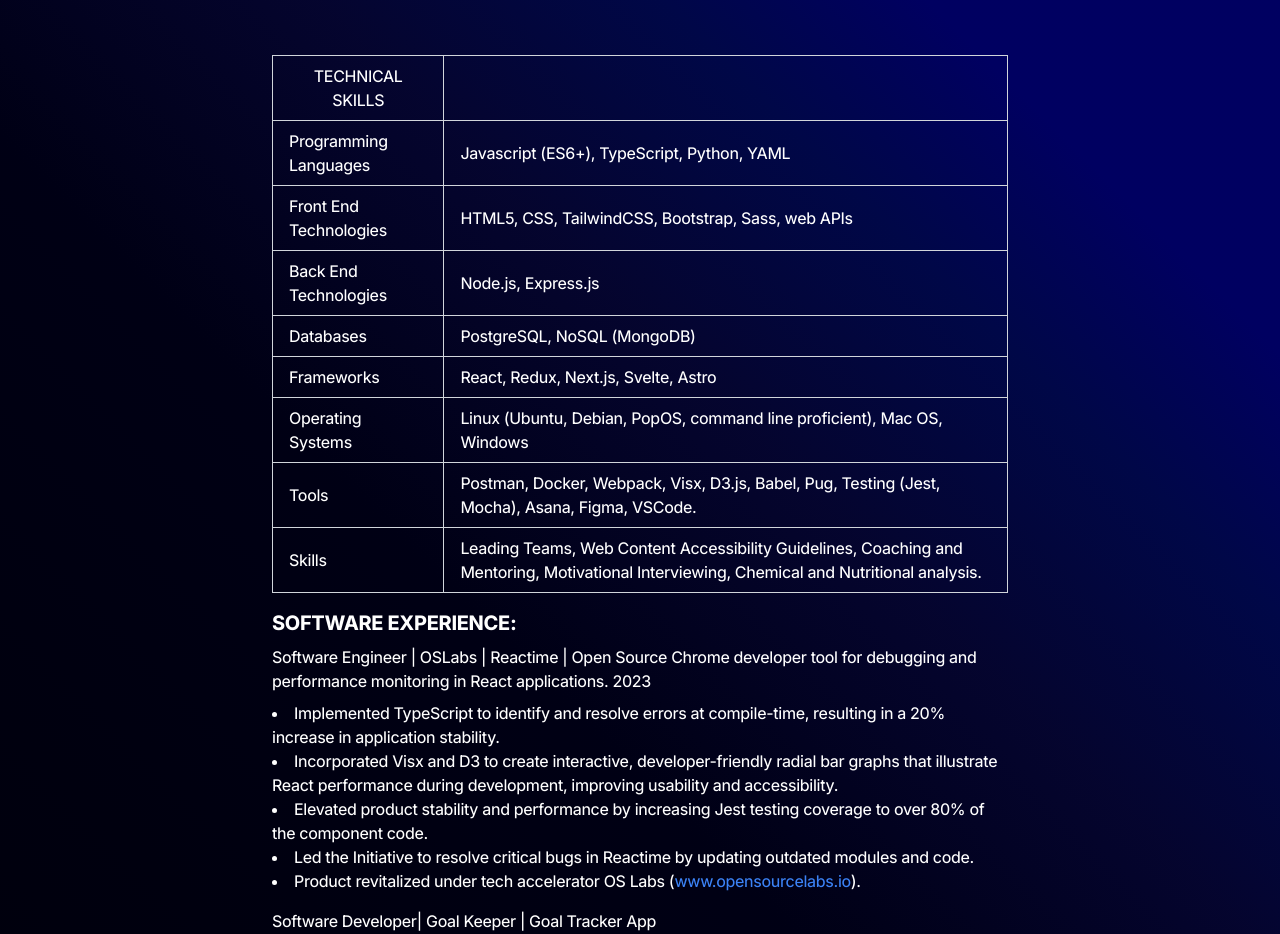
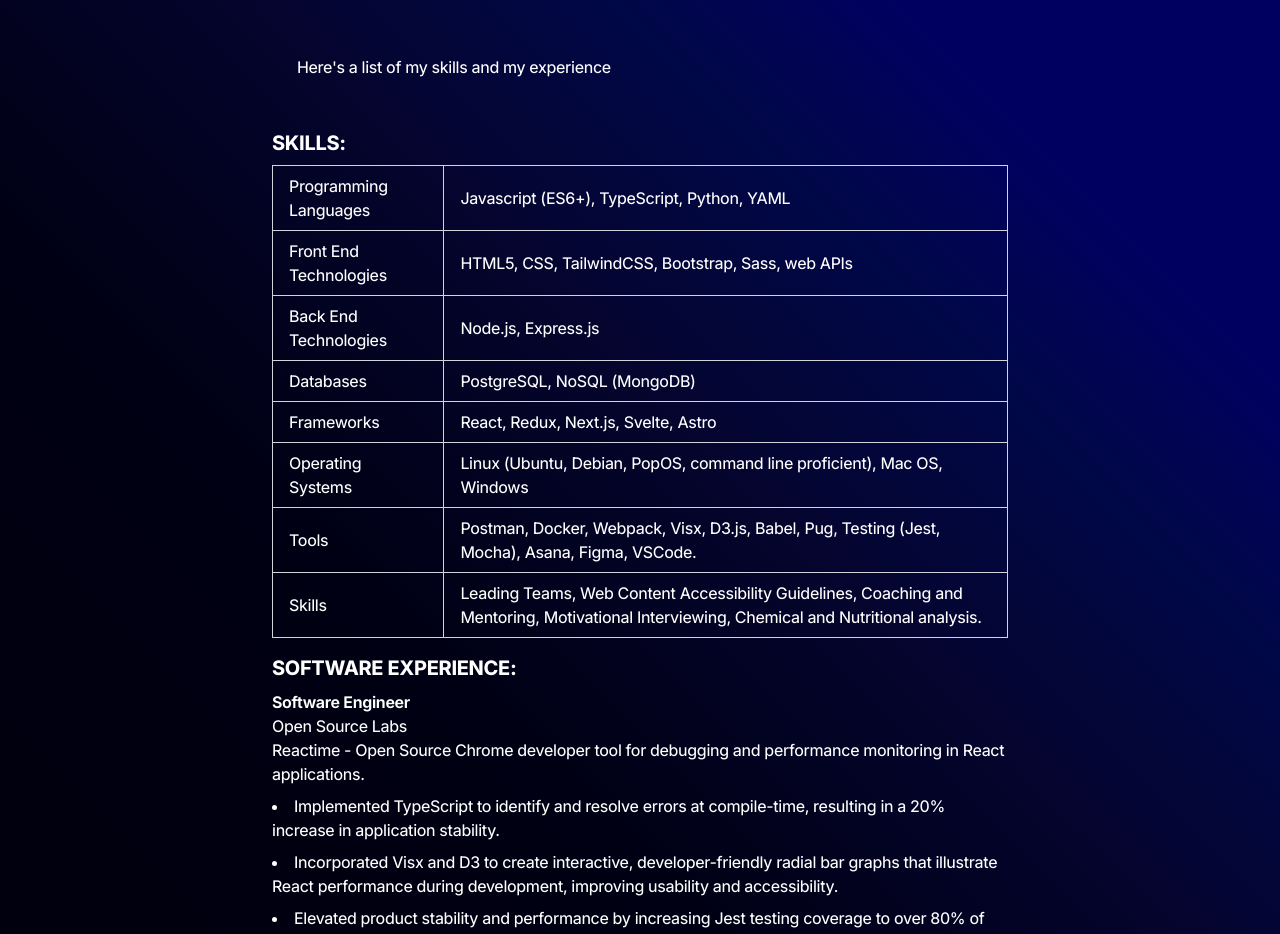
Before and after one commit to ElDuke717/personal-landing, a Next.js app: page /experience in a window 1280 px wide. Shown: the part 180-1114 px from the top of the page. Built offline with nearby package versions, Linux system fonts and the light colour scheme.

Commit message:
adjust horizontal bar styling, experience page

```diff
--- a/src/app/experience/page.tsx
+++ b/src/app/experience/page.tsx
@@ -18,17 +18,20 @@
           GitHub{" "}
         </a>
       </p> */}
-
       {/* <h2 className="text-xl font-bold mb-2">SKILLS:</h2> */}
       <div className="mb-4">
+        <p className="text-left max-w-[600px]  ml-[25px] mb-[50px]">
+          Here's a list of my skills and my experience
+        </p>
+        <h2 className="text-xl font-bold mb-2">SKILLS:</h2>
         <table className="border-collapse border border-gray-300">
           <thead>
-            <tr>
+            {/* <tr>
               <th className="border border-gray-300 px-4 py-2">
                 TECHNICAL SKILLS
               </th>
               <th className="border border-gray-300 px-4 py-2"> </th>
-            </tr>
+            </tr> */}
           </thead>
           <tbody>
             <tr>
@@ -94,32 +97,32 @@
           </tbody>
         </table>
       </div>
-
       <h2 className="text-xl font-bold mb-2">SOFTWARE EXPERIENCE:</h2>
+      <h3>Software Engineer</h3>
       <p className="mb-2">
-        Software Engineer | OSLabs | Reactime | Open Source Chrome developer
-        tool for debugging and performance monitoring in React applications.
-        2023
+        Open Source Labs <br />
+        Reactime - Open Source Chrome developer tool for debugging and
+        performance monitoring in React applications.
       </p>
       <ul className="list-disc list-inside mb-4">
-        <li>
+        <li className="mb-2">
           Implemented TypeScript to identify and resolve errors at compile-time,
           resulting in a 20% increase in application stability.
         </li>
-        <li>
+        <li className="mb-2">
           Incorporated Visx and D3 to create interactive, developer-friendly
           radial bar graphs that illustrate React performance during
           development, improving usability and accessibility.
         </li>
-        <li>
+        <li className="mb-2">
           Elevated product stability and performance by increasing Jest testing
           coverage to over 80% of the component code.
         </li>
-        <li>
+        <li className="mb-2">
           Led the Initiative to resolve critical bugs in Reactime by updating
           outdated modules and code.
         </li>
-        <li>
+        <li className="mb-2">
           Product revitalized under tech accelerator OS Labs (
           <a
             className="text-blue-500 hover:underline"
@@ -130,10 +133,13 @@
           ).
         </li>
       </ul>
-
-      <p className="mb-2">Software Developer| Goal Keeper | Goal Tracker App</p>
+      <h3>Software Developer</h3>
+      <p className="mb-2">
+        Goal Keeper <br />
+        Goal Tracker App
+      </p>
       <ul className="list-disc list-inside mb-4">
-        <li>
+        <li className="mb-2">
           Implemented React library to construct a responsive front-end with UI
           components to collect and store user goals.
         </li>
@@ -142,7 +148,6 @@
           query response time and refined overall product performance.
         </li>
       </ul>
-
       <p className="mb-2">
         Software Developer | StyleGPT | AI - assisted styling tool for
         developers
@@ -157,7 +162,6 @@
           operational efficiency.
         </li>
       </ul>
-
       <h2 className="text-xl font-bold mb-2">CAREER EXPERIENCE:</h2>
       <p className="mb-1">
         Health Coach and Personal Trainer | Self Employed | Helped middle-aged
@@ -175,7 +179,6 @@
           than 25 lbs for all clients.
         </li>
       </ul>
-
       <p className="mb-1">
         Senior Product Developer | Clif Bar | Product creation, formulation,
         optimization and commercialization
@@ -191,7 +194,6 @@
           yearly through process optimizations.
         </li>
       </ul>
-
       <p className="mb-1">
         Scientist II | Clorox | Product development for Hidden Valley Brand
       </p>
@@ -206,7 +208,6 @@
           fill innovation pipeline.
         </li>
       </ul>
-
       <p className="mb-1">
         Product Application Technologist | Nestle | Product development for
         Pizza Division
@@ -223,7 +224,6 @@
           pizza products.
         </li>
       </ul>
-
       <p className="mb-1">
         Scientist | Kraft Foods | Product development for Spoonable and Pourable
         Dressings
@@ -235,7 +235,6 @@
           costs and factoring efficiencies into processes.
         </li>
       </ul>
-
       <h2 className="text-xl font-bold mb-2">EDUCATION:</h2>
       <p>Codesmith Advanced Software Engineering Immersion | Resident</p>
       <p>
@@ -243,11 +242,9 @@
         and Nutrition
       </p>
       <p>The Ohio State University | MS Food Science</p>
-
       <h2 className="text-xl font-bold mb-2">TALKS AND PUBLICATIONS:</h2>
       <p>The Wild World of Front End Frameworks | Richmond, VA</p>
       <p>Medium | "Reactime just keeps getting better."</p>
-
       <h2 className="text-xl font-bold mb-2">INTERESTS:</h2>
       <ul className="list-disc list-inside mb-4">
         <li>Food (Health, Nutrition, Food Science)</li>
--- a/src/app/page.tsx
+++ b/src/app/page.tsx
@@ -65,7 +65,8 @@
         <br />
         <div className="w-100 h-px bg-white"></div>
 
-        <hr className="border-t-2 border-gray-400 w-[400px] mb-10" />
+        <hr className="border-t-2 border-gray-400 w-[300px] mb-10 md:w-[675px] lg:w-[800px]" />
+
         <div className="logos flex flex-row items-center justify-center space-x-4 mb-20">
           <div className="logo-div social flex flex-row items-center justify-center">
             <a className="mx-5" href="https://twitter.com/njhuemmer">
```
